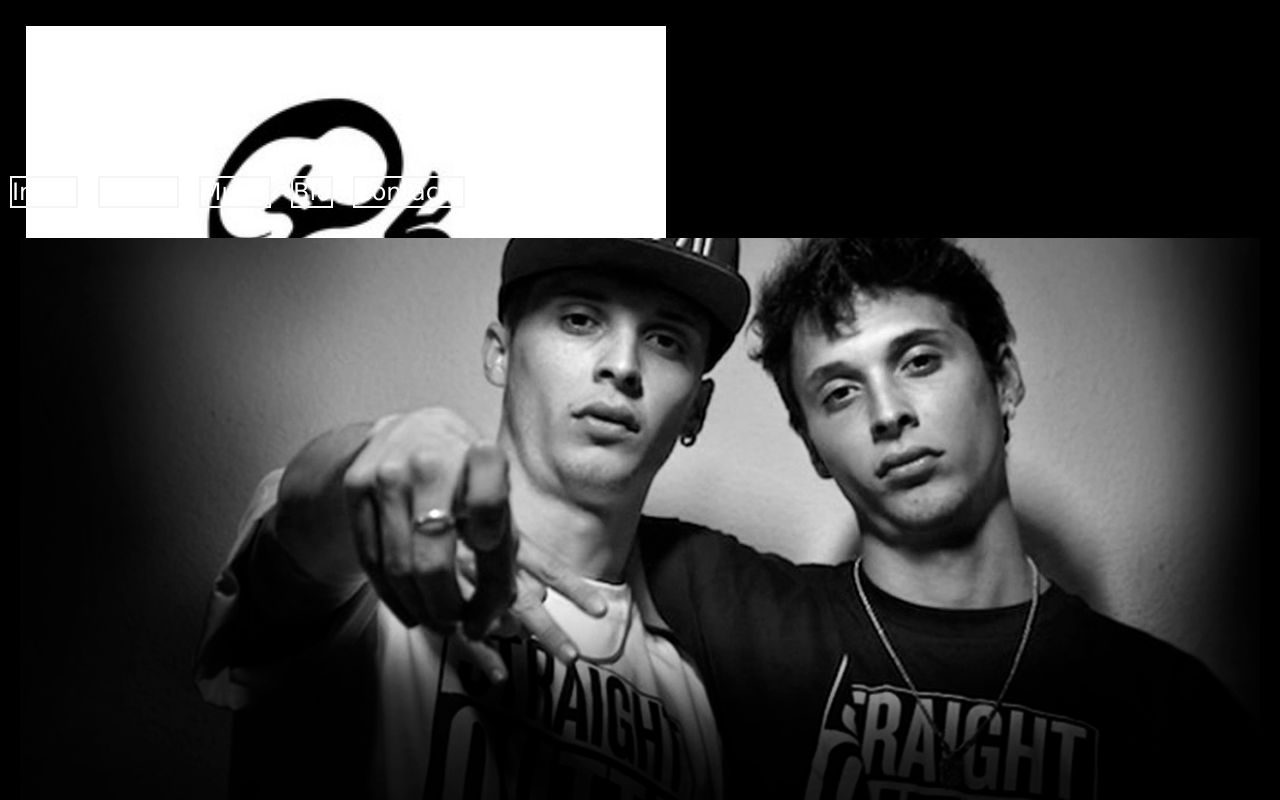
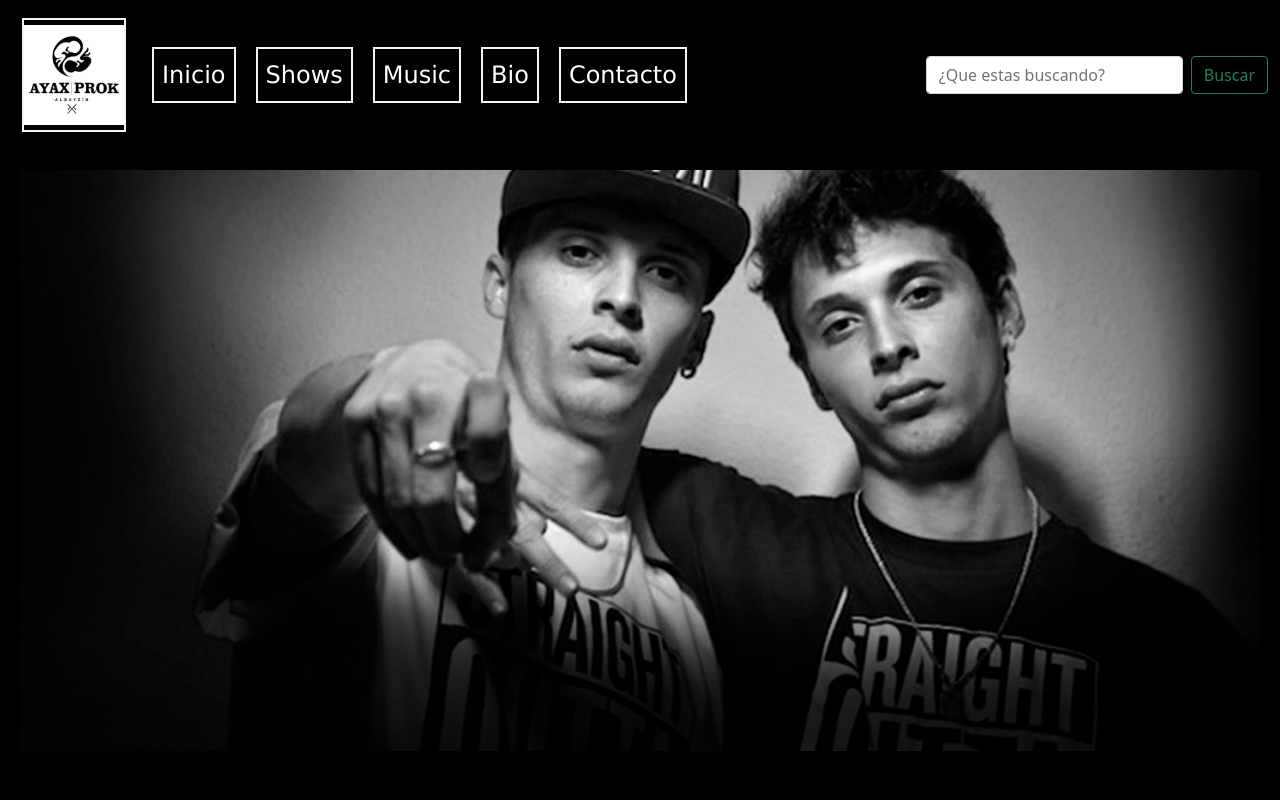
Before and after one commit to juancruzaviega/ayaxyprok, a plain HTML site: page pages/bio.html in a window 1280 px wide. Shown: the top 800 px of the page. Drawn offline with nearby package versions, Linux system fonts and the light colour scheme.

Commit message:
agrego header con bootstrap a todas las pags

```diff
--- a/pages/bio.html
+++ b/pages/bio.html
@@ -5,6 +5,7 @@
     <meta charset="UTF-8">
     <meta http-equiv="X-UA-Compatible" content="IE=edge">
     <meta name="viewport" content="width=device-width, initial-scale=1.0">
+    <link href="https://cdn.jsdelivr.net/npm/bootstrap@5.1.3/dist/css/bootstrap.min.css" rel="stylesheet" integrity="sha384-1BmE4kWBq78iYhFldvKuhfTAU6auU8tT94WrHftjDbrCEXSU1oBoqyl2QvZ6jIW3" crossorigin="anonymous">
     <link rel="stylesheet" href="../css/style.css">
     <title>Ayax & Prok</title>
 </head>
@@ -12,18 +13,37 @@
 
 <body class="grid">
     <header class="menu">
-        <div class="logo">
-            <a class="boton-img" href="../index.html">
-                <img class="logo-dos" src="../img/ayplogo2.jpg" alt="logo">
-            </a>
-        </div>
-        <nav class="nav-dos">
-            <div class="pages">
-                <a href="../index.html">Inicio</a>
-                <a href="shows.html">Shows</a>
-                <a href="musica.html">Music</a>
-                <a href="bio.html">Bio</a>
-                <a href="contacto.html">Contacto</a>
+        <nav class="navbar navbar-expand-lg navbar-dark bg-color">
+            <div class="container-fluid">
+                <a class="navbar-brand" href="../index.html"><img src="../img/ayplogo2.jpg" alt="logo" class="logo-inicio"></a>
+                <button class="navbar-toggler" type="button" data-bs-toggle="collapse"
+                    data-bs-target="#navbarSupportedContent" aria-controls="navbarSupportedContent"
+                    aria-expanded="false" aria-label="Toggle navigation">
+                    <span class="navbar-toggler-icon"></span>
+                </button>
+                <div class="collapse navbar-collapse" id="navbarSupportedContent">
+                    <ul class="navbar-nav me-auto mb-2 mb-lg-0">
+                        <li class="nav-item">
+                            <a class="nav-link active" aria-current="page" href="../index.html">Inicio</a>
+                        </li>
+                        <li class="nav-item">
+                            <a class="nav-link active" href="../pages/shows.html">Shows</a>
+                        </li>
+                        <li class="nav-item ">
+                            <a class="nav-link active" href="../pages/musica.html">Music</a>
+                        </li>
+                        <li class="nav-item">
+                            <a class="nav-link active" href="../pages/bio.html">Bio</a>
+                        </li>
+                        <li class="nav-item">
+                            <a class="nav-link active" href="../pages/contacto.html">Contacto</a>
+                        </li>
+                    </ul>
+                    <form class="d-flex">
+                        <input class="form-control me-2" type="search" placeholder="¿Que estas buscando?" aria-label="Search">
+                        <button class="btn btn-outline-success" type="submit">Buscar</button>
+                    </form>
+                </div>
             </div>
         </nav>
     </header>
@@ -190,6 +210,11 @@
         </div>
     </footer>
     <!-- footer -->
+
+
+    <script src="https://cdn.jsdelivr.net/npm/bootstrap@5.1.3/dist/js/bootstrap.bundle.min.js"
+        integrity="sha384-ka7Sk0Gln4gmtz2MlQnikT1wXgYsOg+OMhuP+IlRH9sENBO0LRn5q+8nbTov4+1p"
+        crossorigin="anonymous"></script>
 </body>
 
 </html>
```
Also changed, not shown: pages/contacto.html (+37 -12 lines), pages/musica.html (+37 -12 lines).
